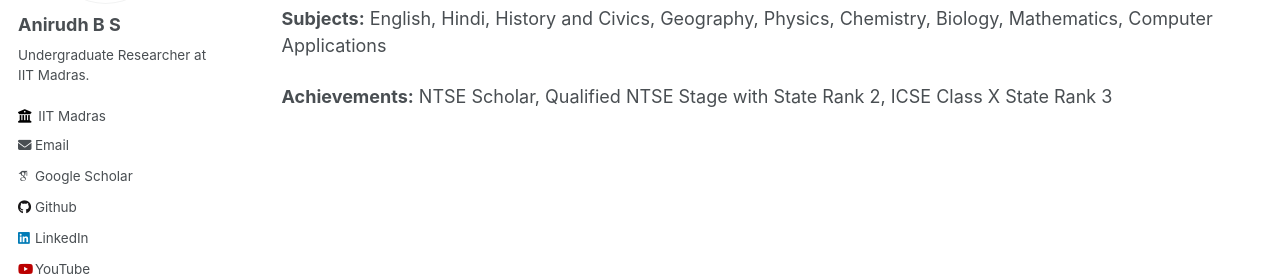
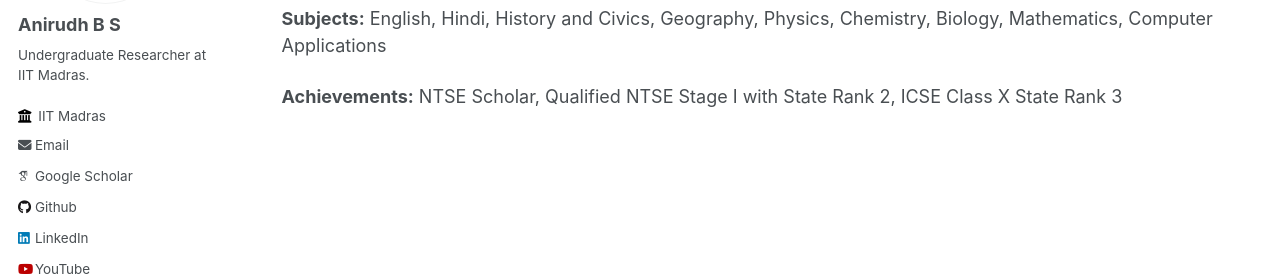
Before and after one commit to ANIRUDHBS1/ANIRUDHBS1.github.io, a Jekyll site: the page built from _pages/education.md, in a window 1280 px wide and 900 px high, scrolled down 720 px. Shown: the part 359-638 px from the top of the window. Built offline with Jekyll 4.4.1, drawn with Linux system fonts in a browser that asks for light colours; some web fonts are replaced.

```diff
--- a/_pages/education.md
+++ b/_pages/education.md
@@ -71,4 +71,4 @@ table, th, td {
 
 **Subjects:** English, Hindi, History and Civics, Geography, Physics, Chemistry, Biology, Mathematics, Computer Applications
 
-**Achievements:** NTSE Scholar, Qualified NTSE Stage with State Rank 2, ICSE Class X State Rank 3
+**Achievements:** NTSE Scholar, Qualified NTSE Stage I with State Rank 2, ICSE Class X State Rank 3
```
